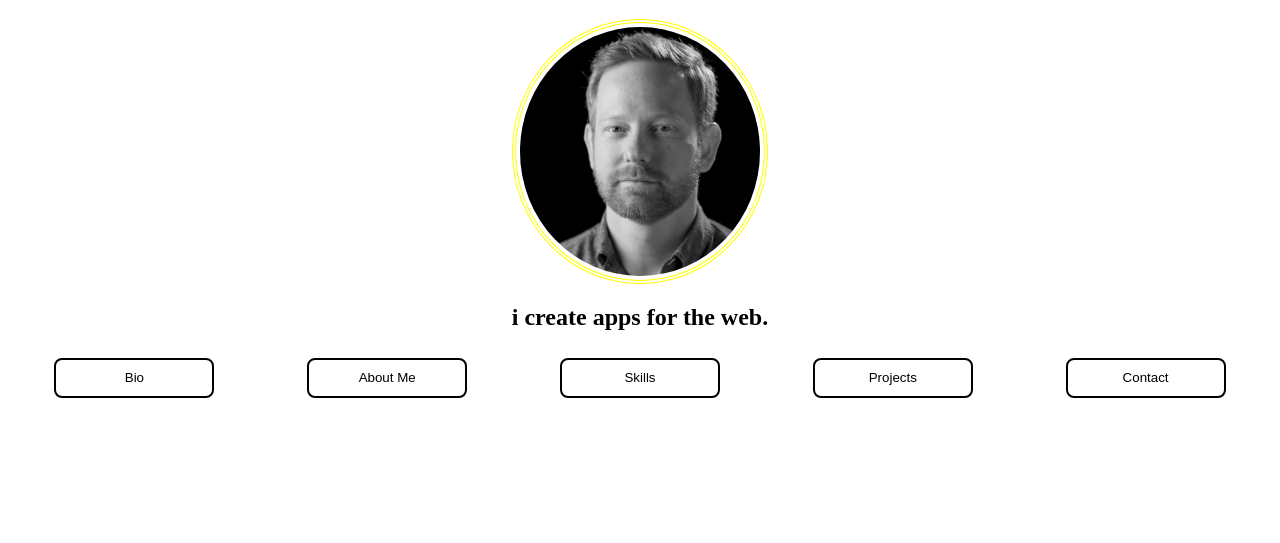
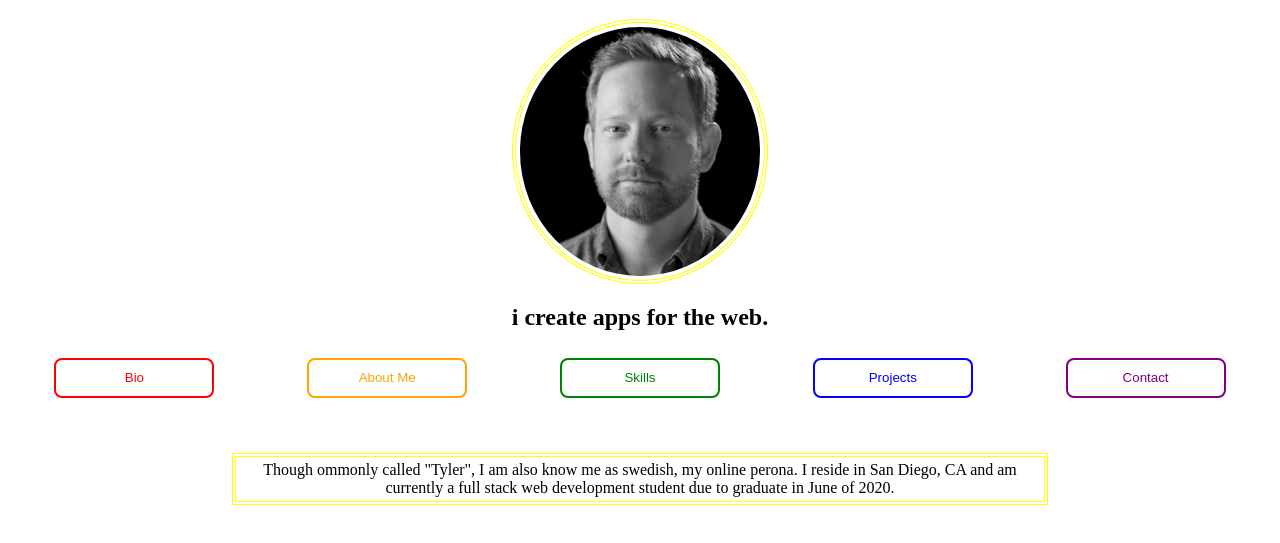
Before and after one commit to tyler-arthur/MNL-Portfolio, a plain HTML site: page index.html in a window 1280 px wide. Both pictures are taken after a click on the button "Bio". Shown: the part 109-652 px from the top of the page. Drawn offline with nearby package versions, Linux system fonts and the light colour scheme.

Commit message:
Added additional styleing, added scripting for buttons, dark mode and popup element fill in based on button click

```diff
--- a/assets/style.scss
+++ b/assets/style.scss
@@ -39,7 +39,8 @@
 }
 
 .buttons{
-    @include flex(row, space-around, flex-start)
+    @include flex(row, space-around, flex-start);
+    flex-wrap: wrap;
 }
 
 button {
@@ -54,8 +55,46 @@ button {
 }
 
 
+#bio {
+    border: solid 2px red;
+    color: red;
+}
 
+#about {
+    border: solid 2px orange;
+    color: orange;
 
+}
+
+#skills {
+    border: solid 2px green;
+    color: green;
+
+}
+
+#projects {
+    border: solid 2px blue;
+    color: blue;
+
+}
+
+#contact {
+    border: solid 2px purple;
+    color: purple;
+
+}
+
+.pop-up {
+    text-align: center;
+    font-size: 16px;
+    margin-top: 3em;
+    flex-grow: 1;
+    flex-basis: 50vw;
+    max-width: 62.5vw;
+    border: double yellow .3em;
+    padding: .25em;
+    text-decoration: double;
+}
 
 /* Medium devices (landscape tablets, 768px and up) */
 @media only screen and (max-width: 768px) {
@@ -65,7 +104,7 @@ button {
     }
 
     .buttons {
-        @include flex(column, space-around, center)
+        @include flex(column, space-around, center);
 
     }
 }
--- a/index.html
+++ b/index.html
@@ -9,8 +9,9 @@
 <body>
 
     <span class="icon toggle">
-        <i style="color: black;" class="far fa-lightbulb"></i>
+        <i style="color: black;" data-active="false" class="far fa-lightbulb"></i>
     </span>
+
     <div class="icons">
         <span class="icon">
             <a href="https://github.com/tarthurf" style="color: black;"><i class="fab fa-github"></i></a>
@@ -27,18 +28,16 @@
     </div>
 
     <div class="buttons">
-        <button>Bio</button>
-        <button>About Me</button>
-        <button>Skills</button>
-        <button>Projects</button>
-        <button>Contact</button>
-    </div>
-
-    <div class="temp">
-
+        <button class="active" id="bio">Bio</button>
+        <button id="about">About Me</button>
+        <button id="skills">Skills</button>
+        <button id="projects">Projects</button>
+        <button id="contact">Contact</button>
+        <div class="pop-up"></div>
     </div>
 
     <script defer src="https://use.fontawesome.com/releases/v5.3.1/js/all.js"></script>
+    <script src="https://cdnjs.cloudflare.com/ajax/libs/jquery/3.2.1/jquery.min.js"></script>
     <script src="script.js"></script>
 </body>
 </html>
--- a/script.js
+++ b/script.js
@@ -0,0 +1,54 @@
+const information = {
+    bio: "Though ommonly called \"Tyler\", I am also know me as swedish, my online perona. I reside in San Diego, CA and am currently a full stack web development student due to graduate in June of 2020.",
+    about: "This is my about me",
+    skills: "I am fluent in HTML, CSS, SCSS, JavaScript (ES6), jQuery, multiple CSS frameworks, and Node.js.",
+    projects: "projects here",
+    contact: "This is how you contact me"
+}
+
+const modeToggle = $('.toggle')
+const iconsEl = $('.icons')
+const headerEl = $('.header')
+const buttonsEl = $('.buttons')
+const bioEl = $('#bio')
+const aboutEl = $('#about')
+const skillsEl = $('#skills')
+const projectsEl = $('#projects')
+const contactEl = $('#contact')
+const popUpEl = $('.pop-up')
+
+modeToggle.click(() => {
+    if (modeToggle.children().attr('data-active') === 'true') modeToggle.children().attr('data-active', 'false')
+    else if (modeToggle.children().attr('data-active') === 'false') modeToggle.children().attr('data-active', 'true')
+    darkMode();
+})
+
+const darkMode = () => {
+    if (modeToggle.children().attr('data-active') === 'true') {
+        modeToggle.children().css('color', 'white')
+        iconsEl.find('a').css('color', 'white')
+        headerEl.children().css('color', 'white')
+        $('body').css('background-color', 'black')
+    }
+    else if (modeToggle.children().attr('data-active') === 'false') {
+        modeToggle.children().css('color', 'black')
+        iconsEl.find('a').css('color', 'black')
+        headerEl.children().css('color', 'black')
+        $('body').css('background-color', 'white')
+    }
+};
+
+$('button').click(function() {
+    console.log(this);
+    buttonsEl.children().removeClass('active');
+    $(this).addClass('active');
+    popUpShow()
+});
+
+function popUpShow() {
+    if (bioEl.attr('class') === 'active') popUpEl.text(information.bio);
+    if (aboutEl.attr('class') === 'active') popUpEl.text(information.about);
+    if (skillsEl.attr('class') === 'active') popUpEl.text(information.skills);
+    if (projectsEl.attr('class') === 'active') popUpEl.text(information.projects);
+    if (contactEl.attr('class') === 'active') popUpEl.text(information.contact);
+}
```
Also changed, not shown: assets/style.css, 1 other file.
